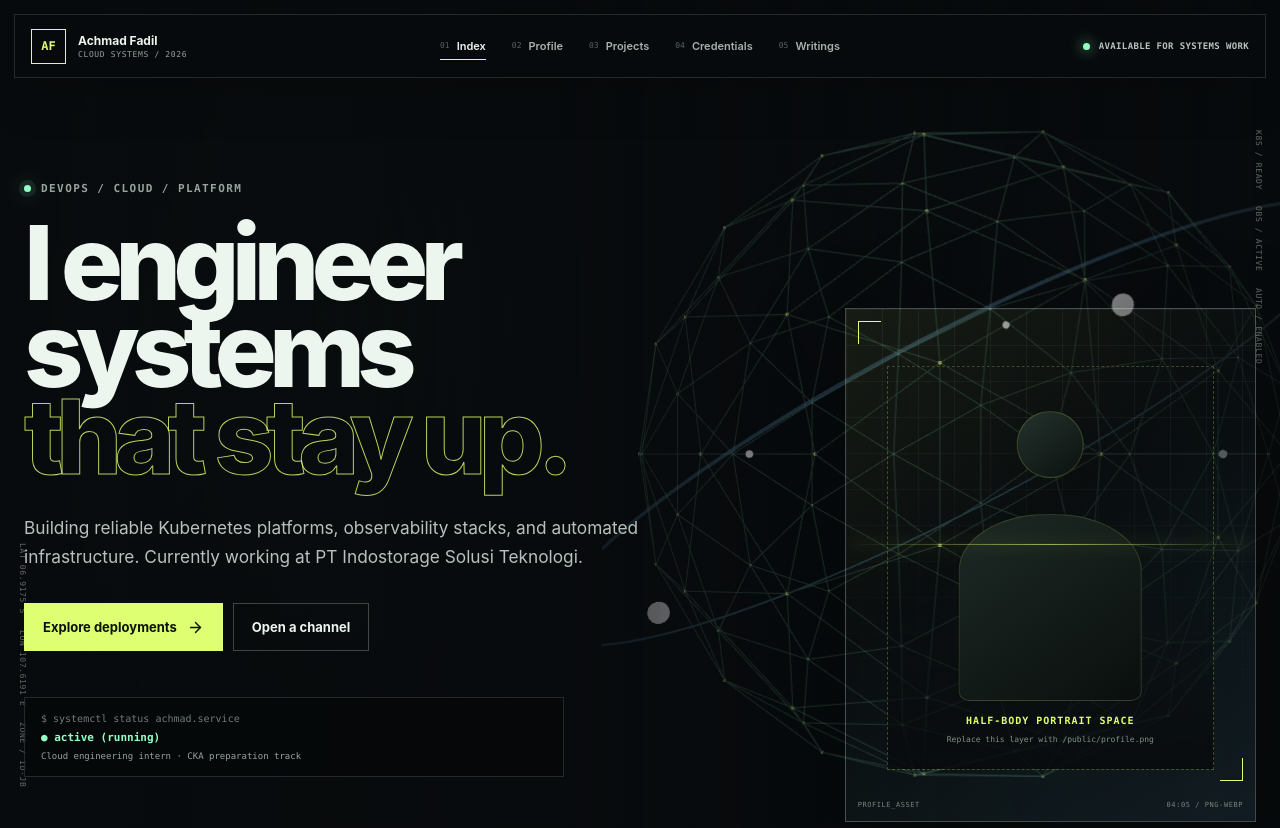
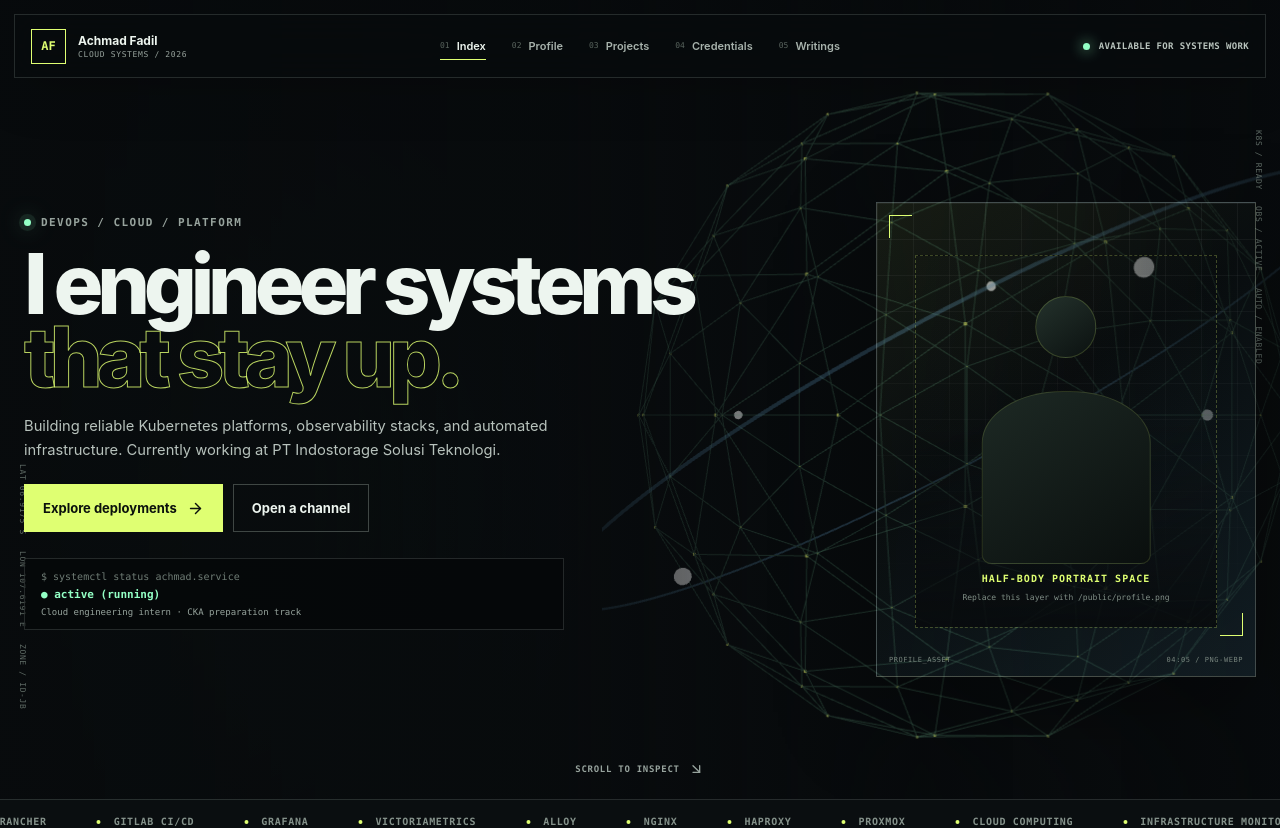
Before and after one commit to AchmadFadil128/achmad-devops-portfolio, a Next.js app: page / in a window 1280 px wide. Shown: the top 828 px of the page. Built offline with nearby package versions, Linux system fonts and the light colour scheme.

Commit message:
feat: add technical writings and certifications preview sections to homepage and refine hero styling

```diff
--- a/app/globals.css
+++ b/app/globals.css
@@ -87,20 +87,20 @@ main { min-height: 80vh; }
 .menu-button { display: none; justify-self: end; color: var(--ink); background: transparent; border: 1px solid var(--line); width: 40px; height: 40px; place-items: center; }
 .mobile-nav { display: none; }
 
-.hero { position: relative; min-height: 100svh; padding-top: calc(var(--header) + 56px); overflow: hidden; border-bottom: 1px solid var(--line); }
+.hero { position: relative; height: 100svh; max-height: 100svh; padding-top: var(--header); overflow: hidden; border-bottom: 1px solid var(--line); }
 .hero::before { content: ""; position: absolute; inset: 0; background: linear-gradient(90deg, rgba(8,11,13,.98) 0%, rgba(8,11,13,.78) 44%, rgba(8,11,13,.15) 72%, rgba(8,11,13,.68) 100%); z-index: -1; }
 .network-scene { position: absolute; z-index: -2; width: min(780px, 57vw); height: min(780px, 75vw); right: -4vw; top: 50%; transform: translateY(-48%); opacity: .85; }
-.hero__grid { min-height: calc(100svh - var(--header) - 80px); display: grid; grid-template-columns: minmax(0, 1.28fr) minmax(310px, .72fr); align-items: center; gap: clamp(42px, 7vw, 120px); }
-.hero__content { position: relative; z-index: 2; padding-block: 48px 100px; }
-.hero h1 { max-width: 930px; margin-top: 24px; font-size: clamp(62px, 8.1vw, 138px); line-height: .84; letter-spacing: -.075em; font-weight: 760; }
+.hero__grid { height: calc(100svh - var(--header)); display: grid; grid-template-columns: minmax(0, 1.28fr) minmax(310px, .72fr); align-items: center; gap: clamp(28px, 5vw, 80px); }
+.hero__content { position: relative; z-index: 2; padding-block: 28px 60px; }
+.hero h1 { max-width: 930px; margin-top: 18px; font-size: clamp(52px, 6.5vw, 108px); line-height: .88; letter-spacing: -.075em; font-weight: 760; }
 .hero h1 span { display: block; color: transparent; -webkit-text-stroke: 1px rgba(223,255,114,.82); }
-.hero__lede { max-width: 620px; margin-top: 34px; color: #b7c2bc; font-size: clamp(16px, 1.35vw, 20px); line-height: 1.65; }
-.hero__actions { display: flex; flex-wrap: wrap; gap: 10px; margin-top: 32px; }
-.hero__console { width: min(100%, 540px); margin-top: 46px; padding: 15px 16px; display: grid; gap: 7px; background: rgba(5,8,9,.74); border: 1px solid var(--line); font-family: var(--mono); }
+.hero__lede { max-width: 620px; margin-top: 22px; color: #b7c2bc; font-size: clamp(14px, 1.15vw, 18px); line-height: 1.6; }
+.hero__actions { display: flex; flex-wrap: wrap; gap: 10px; margin-top: 22px; }
+.hero__console { width: min(100%, 540px); margin-top: 26px; padding: 12px 16px; display: grid; gap: 6px; background: rgba(5,8,9,.74); border: 1px solid var(--line); font-family: var(--mono); }
 .hero__console span { color: #6f7c75; font-size: 10px; }
 .hero__console b { color: var(--mint); font-size: 11px; }
 .hero__console small { color: #96a39c; font-size: 9px; }
-.hero__portrait { align-self: end; position: relative; z-index: 2; width: min(100%, 420px); justify-self: end; margin-bottom: 55px; }
+.hero__portrait { align-self: center; position: relative; z-index: 2; width: min(100%, 380px); justify-self: end; margin-bottom: 0; }
 .hero__telemetry { position: absolute; z-index: 1; display: flex; gap: 16px; color: #5f6b65; font: 500 8px/1 var(--mono); letter-spacing: .08em; writing-mode: vertical-rl; }
 .hero__telemetry--left { left: 18px; bottom: 90px; }
 .hero__telemetry--right { right: 18px; top: 130px; }
@@ -229,6 +229,9 @@ main { min-height: 80vh; }
 .project-gallery__item div { aspect-ratio: 16/9; min-height: 340px; background-size: cover; background-position: center; border: 1px solid var(--line); filter: saturate(.6); }
 .project-gallery__item span { display: block; margin-top: 8px; color: #66726c; font: 500 8px/1 var(--mono); }
 .certification-grid { display: grid; grid-template-columns: repeat(3, 1fr); gap: 16px; padding-top: 30px; }
+.cert-preview-grid { display: grid; grid-template-columns: repeat(3, 1fr); gap: 16px; }
+.writing-preview__title { margin-top: 22px; font-size: clamp(22px, 2.4vw, 36px); line-height: 1; letter-spacing: -.04em; }
+.cert-preview__title { min-height: 0; margin-top: 21px; font-size: 20px; line-height: 1.2; letter-spacing: -.03em; }
 .cert-card { border: 1px solid var(--line); background: var(--panel-soft); transition: transform .3s ease, border-color .3s ease; }
 .cert-card:hover { transform: translateY(-7px); border-color: rgba(223,255,114,.35); }
 .cert-card__visual { position: relative; aspect-ratio: 16/10; overflow: hidden; }
@@ -291,6 +294,7 @@ main { min-height: 80vh; }
   .capability-grid { grid-template-columns: repeat(2, 1fr); }
   .project-card, .project-grid--listing .project-card:nth-child(n) { grid-column: span 6; }
   .certification-grid { grid-template-columns: repeat(2, 1fr); }
+  .cert-preview-grid { grid-template-columns: repeat(2, 1fr); }
 }
 
 @media (max-width: 760px) {
@@ -299,16 +303,16 @@ main { min-height: 80vh; }
   .site-header { padding-top: 8px; }
   .site-header__inner { width: calc(100% - 16px); min-height: 60px; padding: 0 12px; }
   .brand__copy small { display: none; }
-  .hero { padding-top: 110px; min-height: auto; }
+  .hero { padding-top: var(--header); height: 100svh; max-height: 100svh; }
   .hero::before { background: linear-gradient(to bottom, rgba(8,11,13,.92), rgba(8,11,13,.74)); }
   .network-scene { width: 120vw; height: 120vw; right: -48vw; top: 190px; opacity: .45; }
-  .hero__grid { display: flex; flex-direction: column; min-height: 0; gap: 18px; align-items: stretch; }
-  .hero__content { padding: 28px 0 15px; }
-  .hero h1 { margin-top: 20px; font-size: clamp(55px, 17vw, 84px); line-height: .88; }
-  .hero__lede { margin-top: 25px; font-size: 15px; }
-  .hero__actions { display: grid; grid-template-columns: 1fr; }
-  .hero__console { margin-top: 28px; }
-  .hero__portrait { width: min(88vw, 410px); justify-self: center; align-self: center; margin: 22px auto 86px; }
+  .hero__grid { display: flex; flex-direction: column; height: calc(100svh - var(--header)); gap: 0; align-items: stretch; justify-content: center; }
+  .hero__content { padding: 28px 0 20px; }
+  .hero h1 { margin-top: 16px; font-size: clamp(48px, 14vw, 80px); line-height: .88; }
+  .hero__lede { margin-top: 18px; font-size: 14px; }
+  .hero__actions { display: grid; grid-template-columns: 1fr; margin-top: 18px; }
+  .hero__console { margin-top: 20px; }
+  .hero__portrait { display: none; }
   .hero__telemetry { display: none; }
   .scroll-cue { bottom: 22px; }
   .section { padding-block: 90px; }
@@ -337,6 +341,7 @@ main { min-height: 80vh; }
   .skill-cloud { grid-template-columns: repeat(2, 1fr); }
   .two-column-info { grid-template-columns: 1fr; }
   .certification-grid { grid-template-columns: 1fr; }
+  .cert-preview-grid { grid-template-columns: 1fr; }
   .project-detail__hero h1 { font-size: 58px; }
   .project-detail__image { min-height: 330px; height: 66vw; }
   .project-detail__body { grid-template-columns: 1fr; gap: 55px; }
--- a/app/page.tsx
+++ b/app/page.tsx
@@ -1,15 +1,20 @@
-import { ArrowDownRight, ArrowRight, Cpu, Gauge, Network, ShieldCheck } from 'lucide-react';
-import { getPeople, getProjects } from '@/lib/data';
+import { ArrowDownRight, ArrowRight, ArrowUpRight, Award, CalendarClock, Cpu, FileText, Gauge, Network, ShieldCheck } from 'lucide-react';
+import { getPeople, getProjects, getWritings, getCertifications } from '@/lib/data';
 import { TransitionLink } from '@/components/route-transition';
 import { NetworkScene } from '@/components/network-scene';
 import { PortraitFrame } from '@/components/portrait-frame';
 import { Reveal } from '@/components/reveal';
 import { SectionHeading } from '@/components/section-heading';
 import { ProjectCard } from '@/components/project-card';
+import { externalLinkProps, formatDate, statusTone } from '@/lib/utils';
 
 export default async function HomePage() {
-  const [person, projects] = await Promise.all([getPeople(), getProjects()]);
+  const [person, projects, writings, certifications] = await Promise.all([
+    getPeople(), getProjects(), getWritings(), getCertifications(),
+  ]);
   const featured = projects.slice(0, 3);
+  const featuredWritings = writings.slice(0, 3);
+  const featuredCerts = certifications.filter(c => c.status !== 'Expired').slice(0, 3);
 
   return (
     <>
@@ -104,6 +109,86 @@ export default async function HomePage() {
         </Reveal>
       </section>
 
+      {/* ── Writings Preview ──────────────────────────────────── */}
+      <section className="section section--ruled container">
+        <Reveal>
+          <SectionHeading
+            index="03"
+            eyebrow="TECHNICAL WRITINGS"
+            title="Notes from inside the system."
+          />
+        </Reveal>
+        <div className="writing-list home-writing-list">
+          {featuredWritings.map((writing, index) => {
+            const content = (
+              <>
+                <div className="writing-row__index">0{index + 1}</div>
+                <div className="writing-row__main">
+                  <div className="writing-row__meta">
+                    <span className={statusTone(writing.status)}>{writing.status}</span>
+                    <time dateTime={writing.dateCreate}>{formatDate(writing.dateCreate, { month: 'long', day: 'numeric', year: 'numeric' })}</time>
+                  </div>
+                  <h3 className="writing-preview__title">{writing.name}</h3>
+                  <p>{writing.shortDescription}</p>
+                </div>
+                <div className="writing-row__action">
+                  {writing.urlFile ? <ArrowUpRight aria-hidden="true" /> : <FileText aria-hidden="true" />}
+                  <span>{writing.urlFile ? 'Read article' : 'Draft record'}</span>
+                </div>
+              </>
+            );
+            return (
+              <Reveal key={writing.id}>
+                {writing.urlFile ? (
+                  <a className="writing-row" href={writing.urlFile} {...externalLinkProps(writing.urlFile)}>{content}</a>
+                ) : (
+                  <article className="writing-row writing-row--disabled">{content}</article>
+                )}
+              </Reveal>
+            );
+          })}
+        </div>
+        <Reveal className="section-link-row">
+          <TransitionLink href="/writings" className="text-link">Read all articles <ArrowRight size={16} /></TransitionLink>
+        </Reveal>
+      </section>
+
+      {/* ── Certifications Preview ────────────────────────────── */}
+      <section className="section section--ruled container">
+        <Reveal>
+          <SectionHeading
+            index="04"
+            eyebrow="CREDENTIALS"
+            title="Validated knowledge on the record."
+          />
+        </Reveal>
+        <div className="cert-preview-grid">
+          {featuredCerts.map((cert, index) => (
+            <Reveal className="cert-card" key={cert.id}>
+              <div className="cert-card__visual">
+                <div
+                  className="cert-card__image"
+                  style={{ backgroundImage: `linear-gradient(135deg, rgba(8,11,13,.22), rgba(8,11,13,.76)), url(${cert.pictureUrl})` }}
+                  role="img"
+                  aria-label={`${cert.name} credential image`}
+                />
+                <span>0{index + 1}</span>
+                <Award aria-hidden="true" />
+              </div>
+              <div className="cert-card__body">
+                <span className={statusTone(cert.status)}>{cert.status}</span>
+                <h3 className="cert-preview__title">{cert.name}</h3>
+                <p>{cert.issuer}</p>
+                <div><CalendarClock size={14} /> Expires {formatDate(cert.expirationDate, { month: 'long', year: 'numeric' })}</div>
+              </div>
+            </Reveal>
+          ))}
+        </div>
+        <Reveal className="section-link-row">
+          <TransitionLink href="/certifications" className="text-link">View all credentials <ArrowRight size={16} /></TransitionLink>
+        </Reveal>
+      </section>
+
       <section className="manifesto">
         <div className="container manifesto__inner">
           <Reveal>
```
